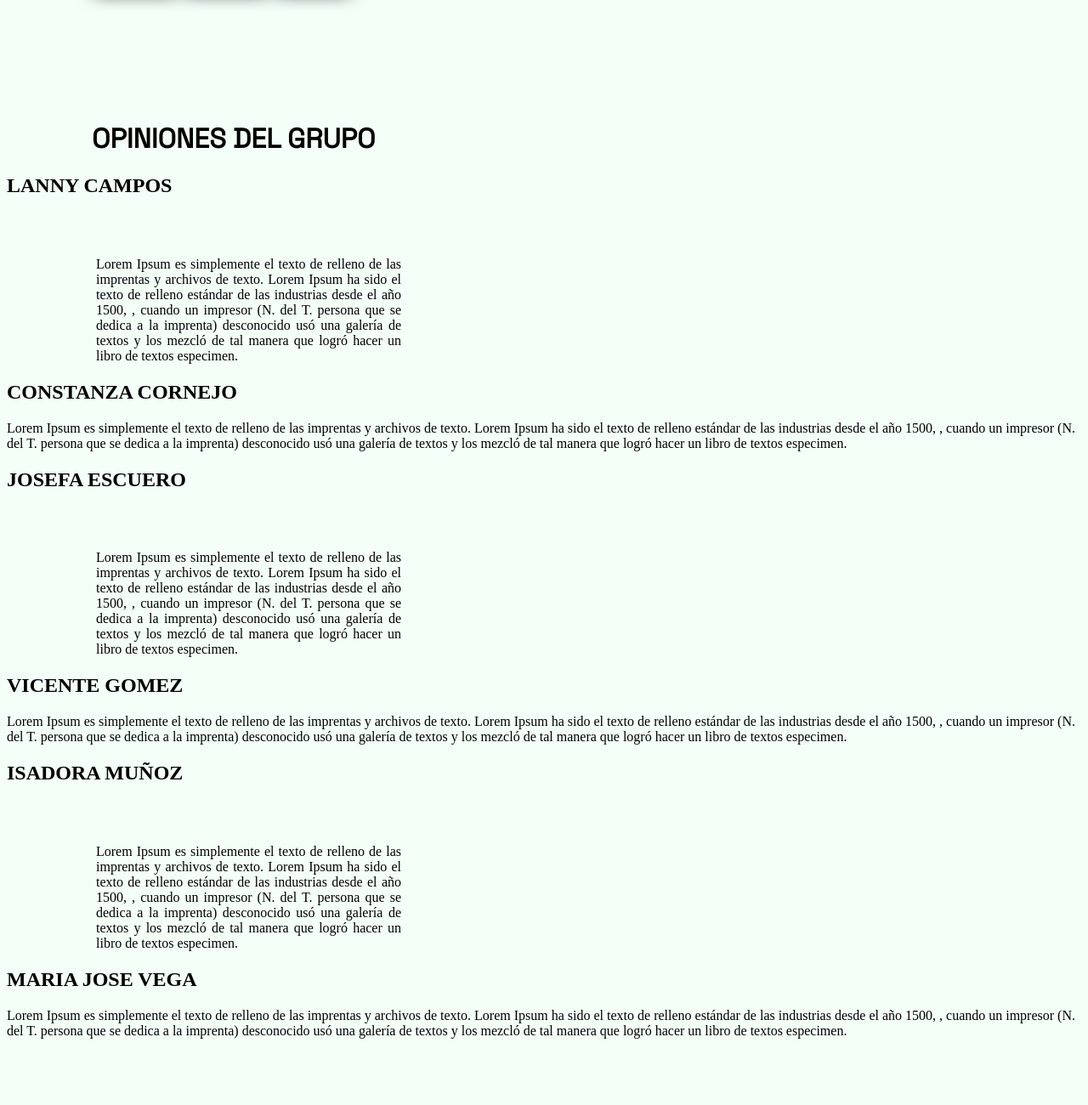
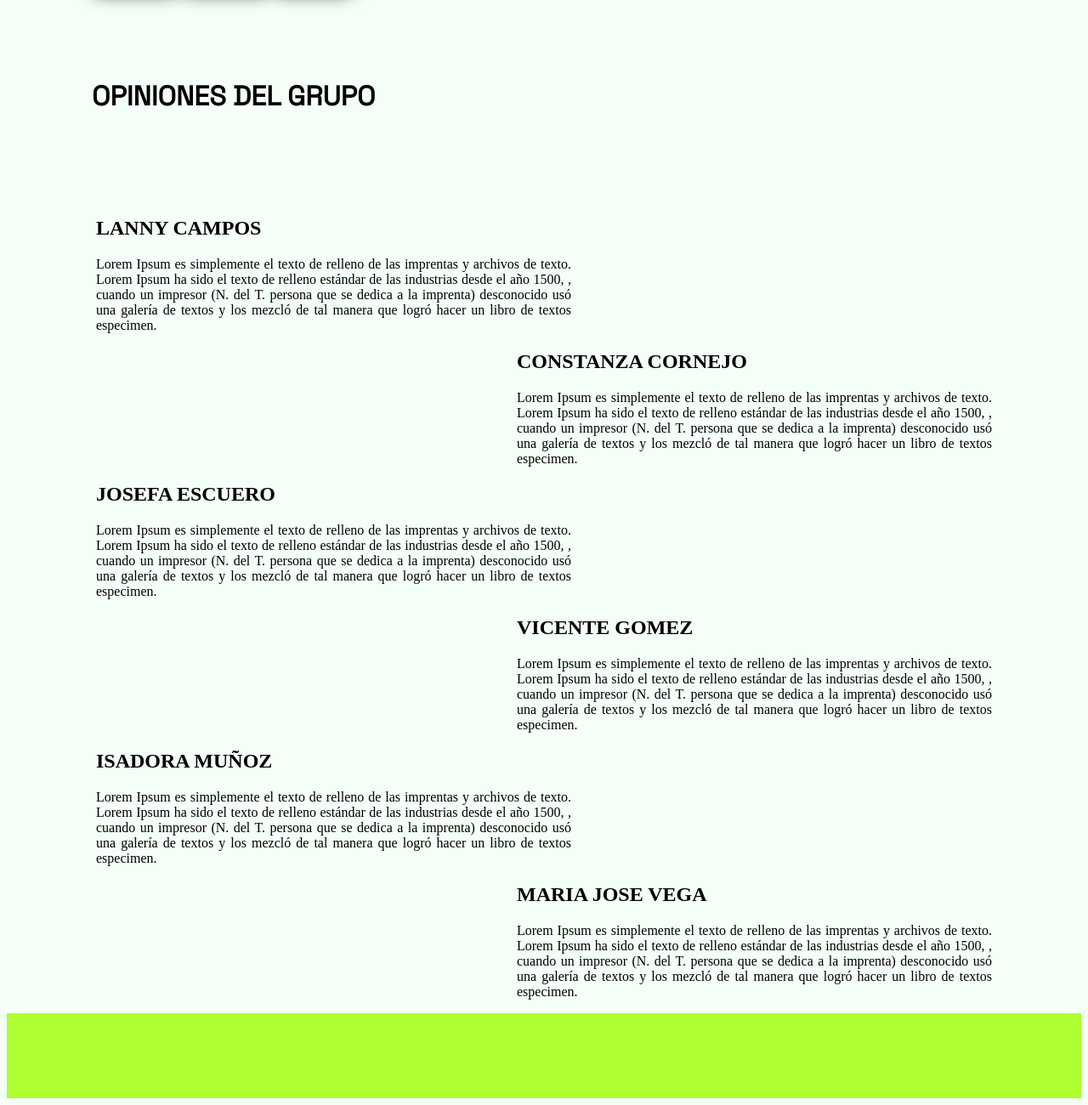
Before and after one commit to Kotequiti/m02-g01, a plain HTML site: page opiniongrupal.html in a window 1280 px wide. Shown: the part 206-1506 px from the top of the page at 85% size. Before the commit the page ends 1444 px from the top, so only its background shows below. Drawn offline with Linux system fonts and the light colour scheme.

Commit message:
organice la pagina con los nombres y diagramacion

```diff
--- a/Css/opiniongrupal.css
+++ b/Css/opiniongrupal.css
@@ -53,14 +53,32 @@ body{ /* body selecciona el cuerpo general y lo pinta */
   height: 100px;}
 
  .brand {padding-left: 100px;
-           padding-top: 100px;
-           font-family: 'Space Grotesk', sans-serif;}
+           padding-top: 50px;
+           font-family: 'Space Grotesk', sans-serif;
+           padding-bottom: 80px;}
 
 
 
 
 .text-justify {text-align: justify;
-  padding-top: 50px;
+
     padding-left: 105px;
-    padding-right: 800px;
+    padding-right: 600px;
 }
+
+.quienessomos{ width: 100%;
+height: 100px;
+background-color: greenyellow; }
+
+.nombre {padding-left: 105px;
+}
+
+.text-justifyi {text-align: justify;
+
+    padding-left: 600px;
+    padding-right: 105px;
+
+}
+
+.nombrei {padding-left:600px;
+}
```
